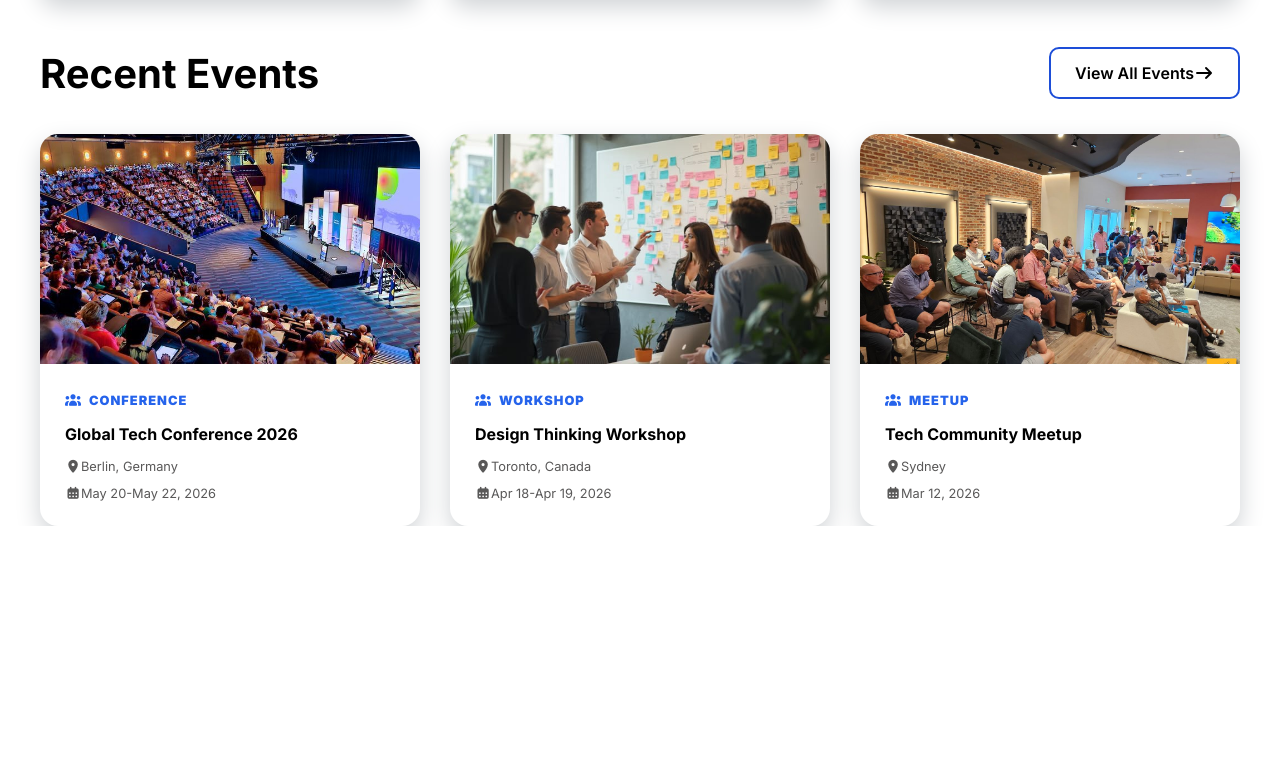
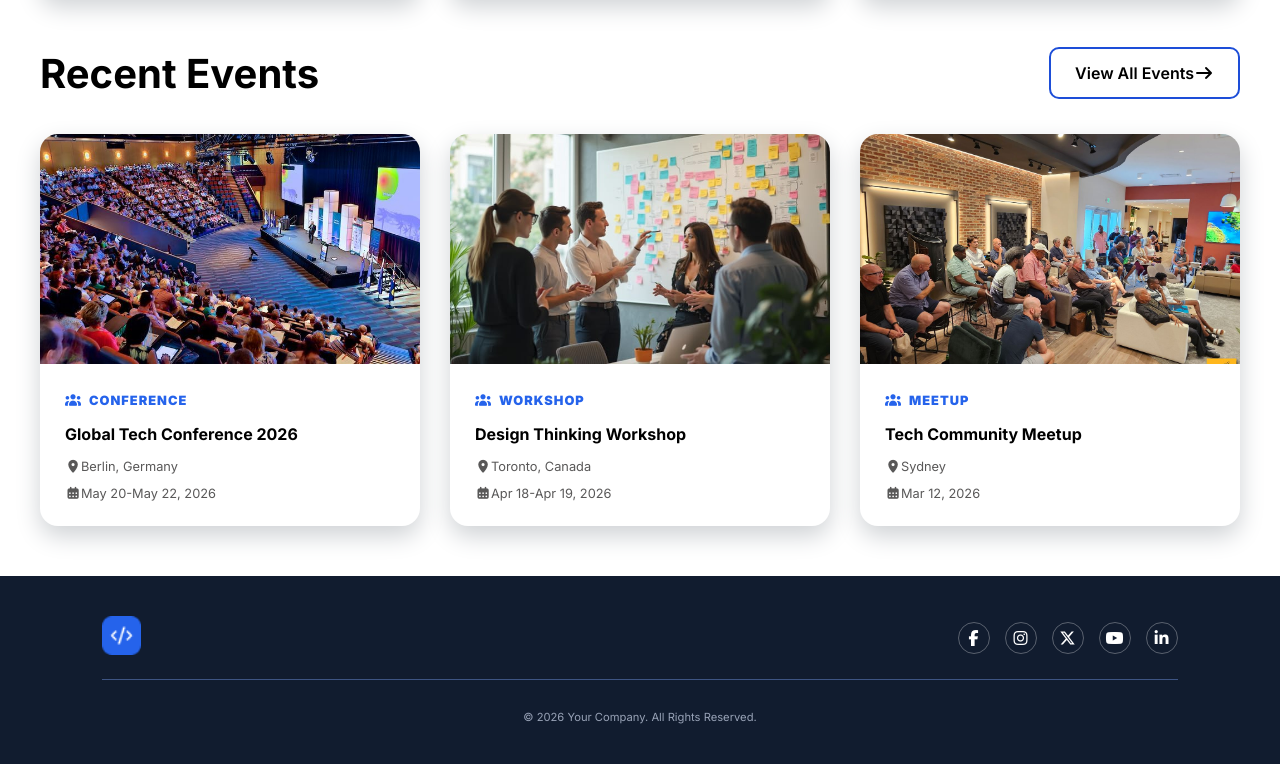
Before and after one commit to AnjonMU/B14-1st-Assignment, a plain HTML site: page index.html in a window 1280 px wide. Shown: the part 3109-3873 px from the top of the page. Before the commit the page ends 3635 px from the top, so only its background shows below. Drawn offline with Linux system fonts and the light colour scheme; a web font is replaced by a local one.

Commit message:
footer section done

```diff
--- a/index.html
+++ b/index.html
@@ -290,11 +290,31 @@
                         <p><i class="fa-solid fa-calendar-days"></i>Mar 12, 2026</p>
                     </div>
                 </div>
-
             </div>
         </section>
     </main>
 
+    <footer class="footer">
+        <div class="footer-top">
+            <div class="footer-logo">
+                <img src="./assets/logo-mini.png" alt="Logo">
+            </div>
+
+            <div class="social-links">
+                <a href="#"><i class="fab fa-facebook-f"></i></a>
+                <a href="#"><i class="fab fa-instagram"></i></a>
+                <a href="#"><i class="fab fa-x-twitter"></i></a>
+                <a href="#"><i class="fab fa-youtube"></i></a>
+                <a href="#"><i class="fab fa-linkedin-in"></i></a>
+            </div>
+        </div>
+
+        <hr>
+
+        <div class="copyright">
+            <p>&copy; 2026 Your Company. All Rights Reserved.</p>
+        </div>
+    </footer>
 </body>
 
 </html>
--- a/style.css
+++ b/style.css
@@ -414,3 +414,59 @@
     .event-content button:hover {
         background-color: #c8cdd8;
     }
+    /* -------- Design Footer------- */
+
+    .footer {
+        background-color: #111c2f;
+        color: white;
+        margin-top: 50px;
+        padding: 40px 8%;
+    }
+
+    .footer-top {
+        display: flex;
+        align-items: center;
+        justify-content: space-between;
+    }
+
+    .footer-logo img {
+        width: 3vw;
+    }
+
+    .social-links {
+        display: flex;
+        gap: 15px;
+    }
+
+    .social-links a {
+        height: 30px;
+        width: 30px;
+        display: flex;
+        justify-content: center;
+        align-items: center;
+        color: #fff;
+        text-decoration: none;
+        border: 1px solid rgba(255, 255, 255, .3);
+        border-radius: 50%;
+    }
+
+    .social-links a:hover {
+        background-color: #2b3b5c;
+    }
+
+    .footer hr {
+        margin-top: 20px;
+        border: none;
+        border-top: 1.5px solid #3d5483;
+    }
+
+    .copyright {
+        display: flex;
+        justify-content: center;
+    }
+
+    .copyright p {
+        margin-top: 30px;
+        font-size: 0.7rem;
+        color: #98a2b6;
+    }
```
